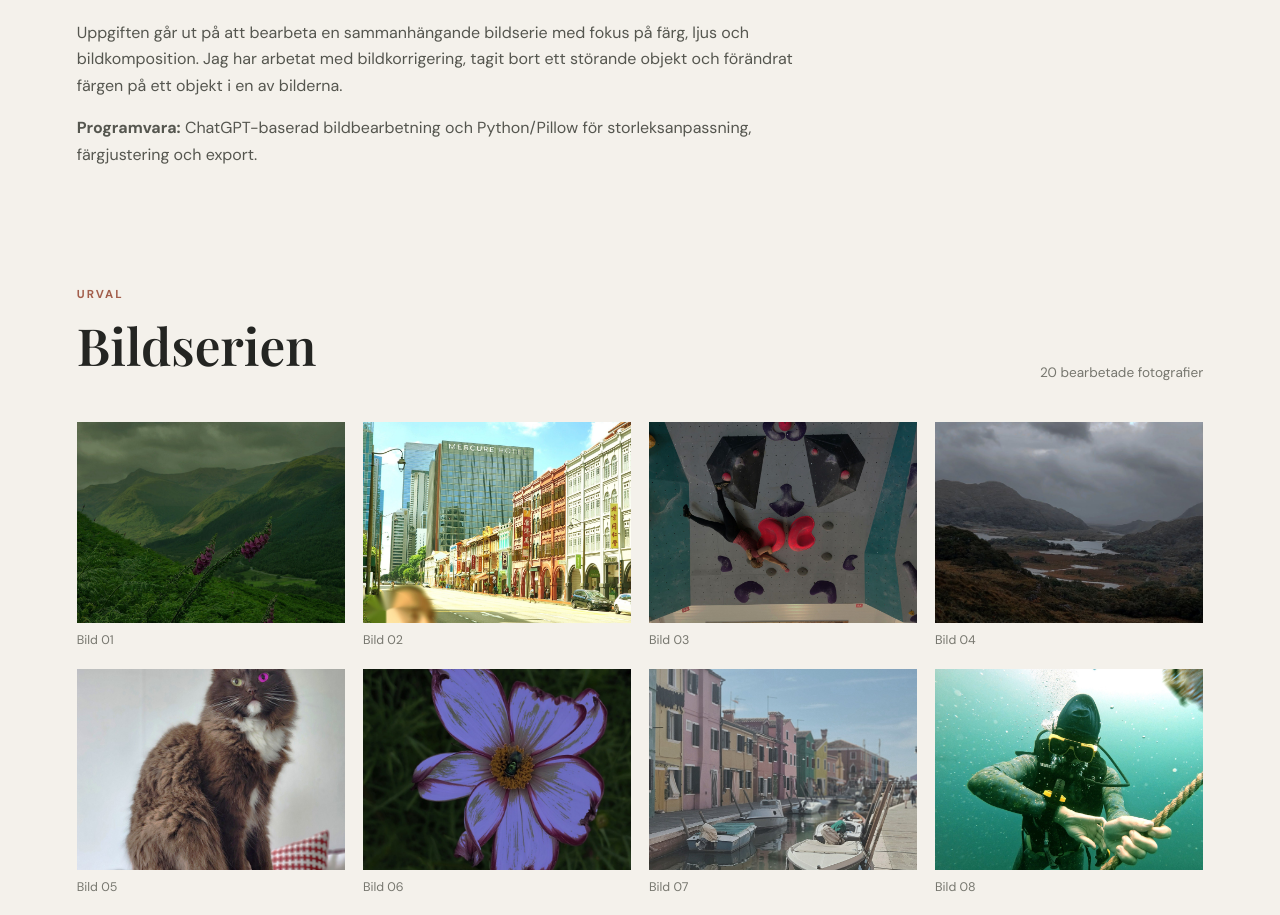
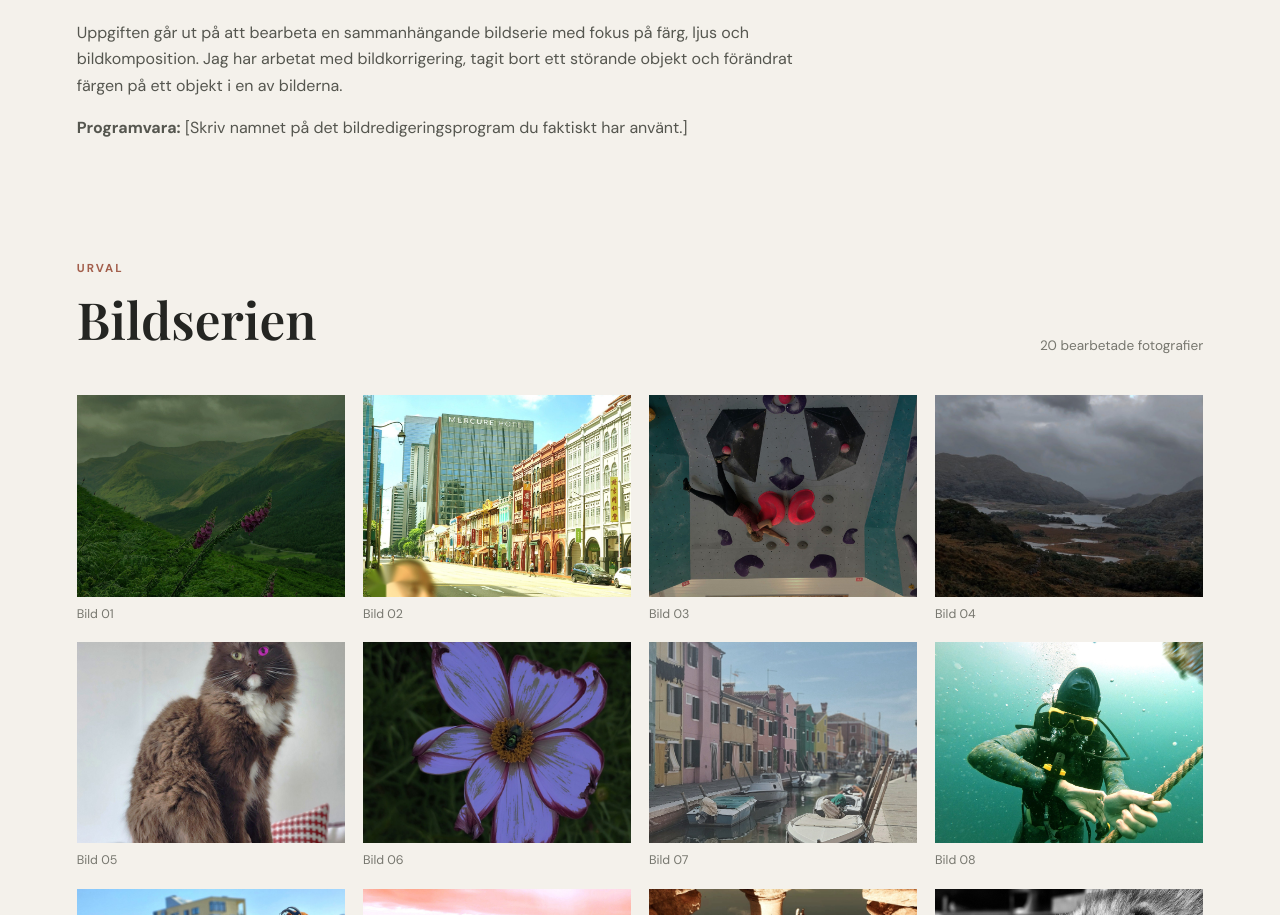
Before and after one commit to tamtat2005-ops/Bildredigering, a plain HTML site: page index.html in a window 1280 px wide. Shown: the part 896-1811 px from the top of the page. Drawn offline with nearby package versions, Linux system fonts and the light colour scheme.

Commit message:
Add files via upload

```diff
--- a/index.html
+++ b/index.html
@@ -4,7 +4,7 @@
 <button class="menu-toggle" aria-label="Öppna meny" aria-expanded="false">☰</button>
 <nav><a href="index.html">Startsida</a><a href="redigering.html">Bildredigering</a><a href="om-mig.html">Om mig</a></nav></header>
 <section class="hero"><img src="assets/header.png" alt="Landskap med gröna berg"><div class="hero-copy"><p class="eyebrow">FOTOGRAFI · BILDBEARBETNING</p><h1>Visual Stories</h1><p>En bildserie om platser, detaljer och ögonblick.</p><a class="button" href="redigering.html">Se bildredigeringen</a></div></section>
-<main><section class="intro"><p class="eyebrow">LABORATION 1.2</p><h2>En serie, många uttryck</h2><p>Uppgiften går ut på att bearbeta en sammanhängande bildserie med fokus på färg, ljus och bildkomposition. Jag har arbetat med bildkorrigering, tagit bort ett störande objekt och förändrat färgen på ett objekt i en av bilderna.</p><p><strong>Programvara:</strong> ChatGPT-baserad bildbearbetning och Python/Pillow för storleksanpassning, färgjustering och export.</p></section>
+<main><section class="intro"><p class="eyebrow">LABORATION 1.2</p><h2>En serie, många uttryck</h2><p>Uppgiften går ut på att bearbeta en sammanhängande bildserie med fokus på färg, ljus och bildkomposition. Jag har arbetat med bildkorrigering, tagit bort ett störande objekt och förändrat färgen på ett objekt i en av bilderna.</p><p><strong>Programvara:</strong> [Skriv namnet på det bildredigeringsprogram du faktiskt har använt.]</p></section>
 <section class="gallery"><div class="section-heading"><div><p class="eyebrow">URVAL</p><h2>Bildserien</h2></div><p>20 bearbetade fotografier</p></div><div class="image-grid"><figure><img loading="lazy" src="assets/images/bildserie001.jpeg" alt="Bild 1 ur bildserien"><figcaption>Bild 01</figcaption></figure>
 <figure><img loading="lazy" src="assets/images/bildserie002.jpeg" alt="Bild 2 ur bildserien"><figcaption>Bild 02</figcaption></figure>
 <figure><img loading="lazy" src="assets/images/bildserie003.jpeg" alt="Bild 3 ur bildserien"><figcaption>Bild 03</figcaption></figure>
```
